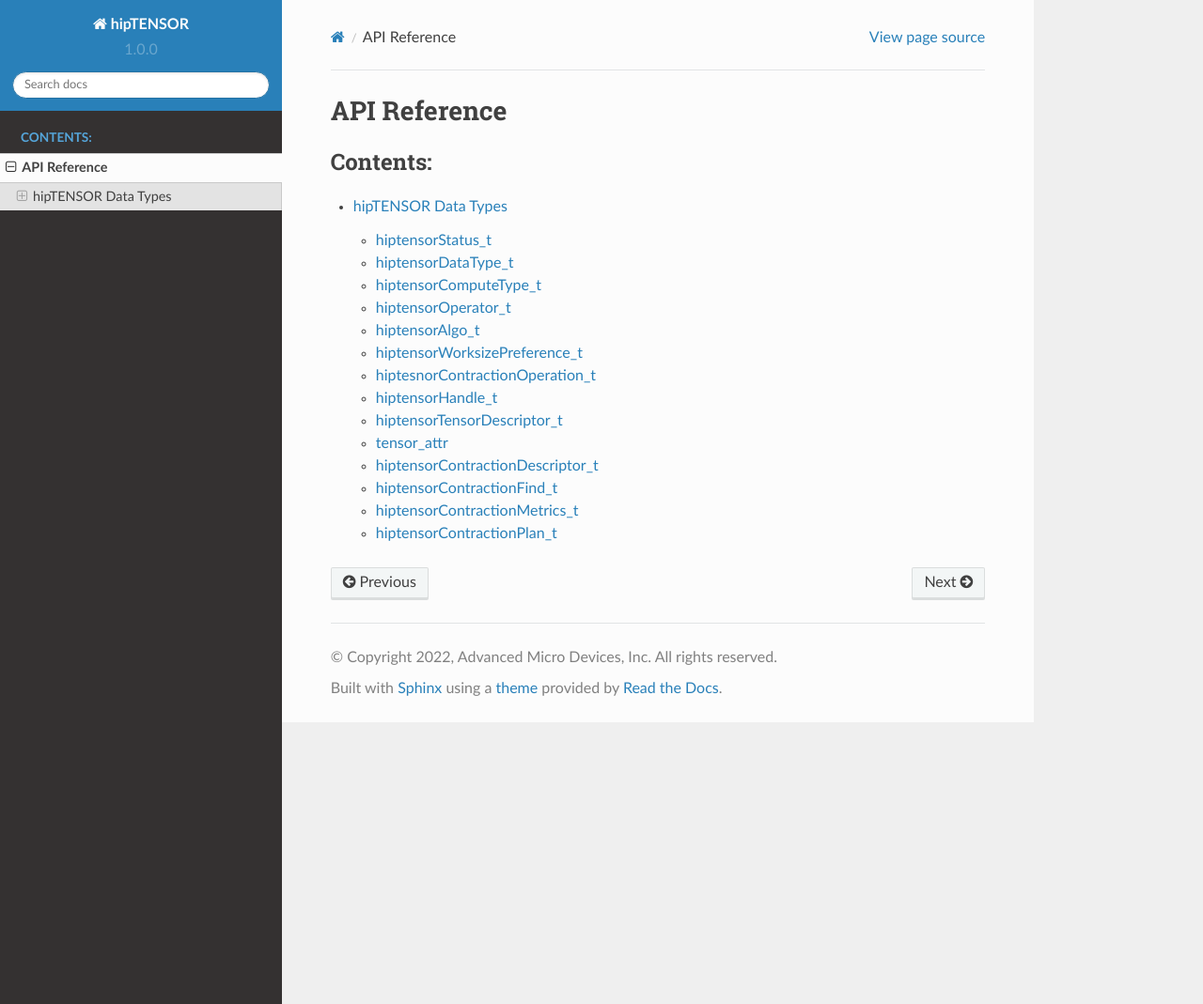
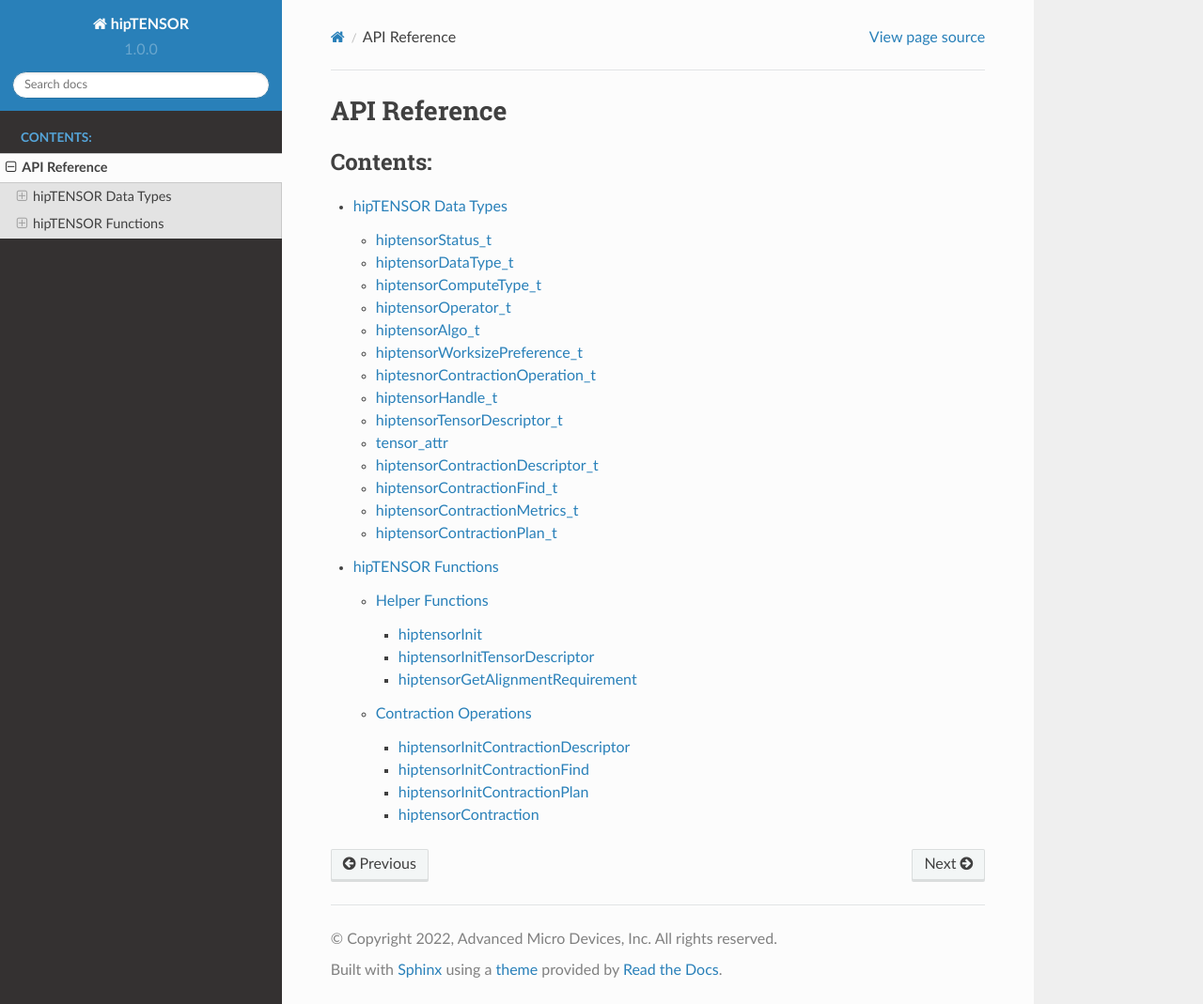
Before and after one commit to ROCm/hipTensor, a Sphinx documentation site: the page built from docs/apireference.rst, in a window 1280 px wide and 1069 px high. Shown: the whole window at 94% size. Built offline with Sphinx 7.4.7 and the Read the Docs theme 2.0.0, drawn with Linux system fonts in a browser that asks for light colours.

Commit message:
Added all the changes for the hipTENSOR functions and breathe documentation
[ROCm/hipTensor commit: 0a9bcab23f5eb96b7216e1238250a70cfe5ff34f]

```diff
--- a/docs/apireference.rst
+++ b/docs/apireference.rst
@@ -8,3 +8,4 @@
     :caption: Contents:
 
     datatypes
+    functions
--- /dev/null
+++ b/docs/contractionfunctions.rst
@@ -0,0 +1,28 @@
+
+
+Contraction Operations
+======================
+
+
+hiptensorInitContractionDescriptor
+----------------------------------
+
+.. doxygenfunction::  hiptensorInitContractionDescriptor
+
+
+hiptensorInitContractionFind
+----------------------------
+
+.. doxygenfunction::  hiptensorInitContractionFind
+
+
+hiptensorInitContractionPlan
+----------------------------
+
+.. doxygenfunction::  hiptensorInitContractionPlan
+
+
+hiptensorContraction
+--------------------
+
+.. doxygenfunction::  hiptensorContraction
--- /dev/null
+++ b/docs/helperfunctions.rst
@@ -0,0 +1,21 @@
+
+Helper Functions
+================
+
+
+hiptensorInit
+-------------
+
+.. doxygenfunction::  hiptensorInit
+
+
+hiptensorInitTensorDescriptor
+-----------------------------
+
+.. doxygenfunction::  hiptensorInitTensorDescriptor
+
+
+hiptensorGetAlignmentRequirement
+--------------------------------
+
+.. doxygenfunction::  hiptensorGetAlignmentRequirement
```
Also changed, not shown: docs/functions.rst (added, +11 -0 lines), docs/index.rst (+0 -7 lines), 2 other files.
